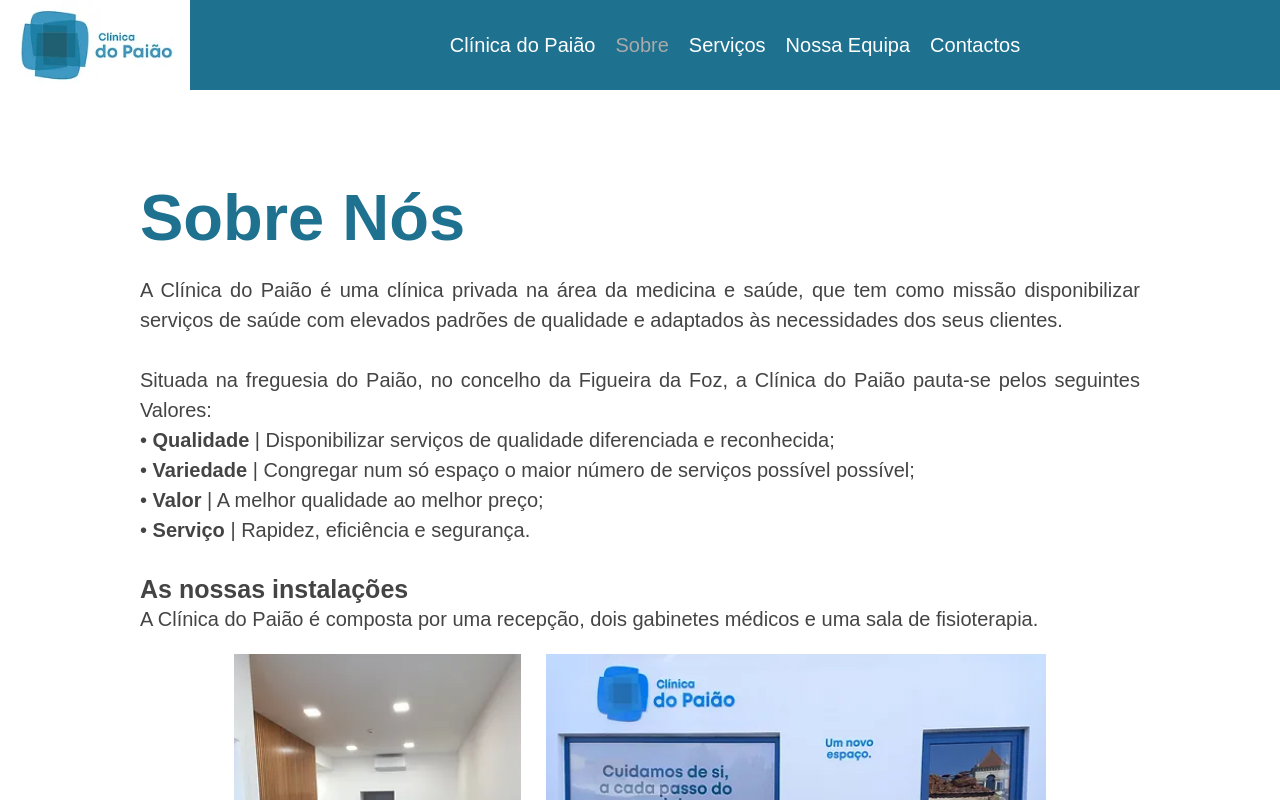
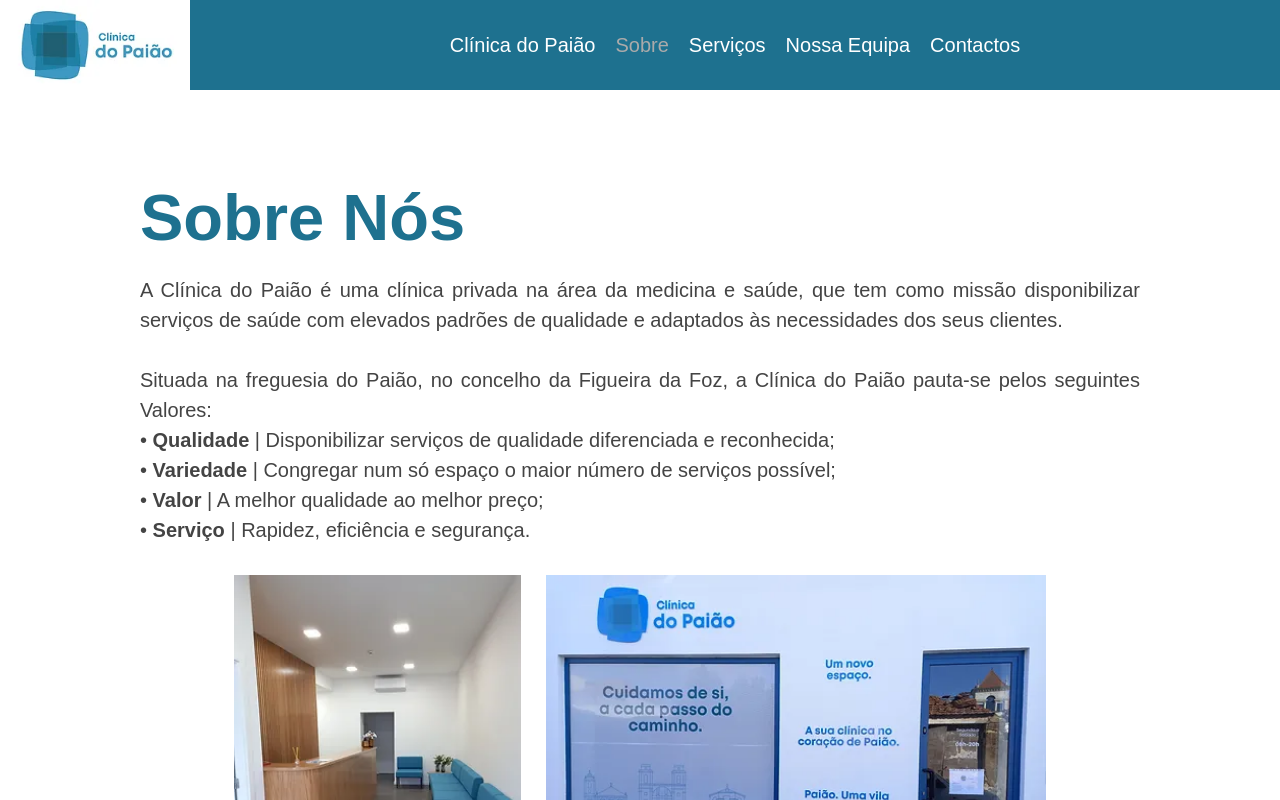
Before and after one commit to lucasoriental/clinicadopaiao, a React (Vite) app: page /sobre in a window 1280 px wide. Shown: the top 800 px of the page. Built offline with nearby package versions, Linux system fonts and the light colour scheme.

Commit message:
DEV
Corrigindo a informação na seção "Sobre" do website.

```diff
--- a/src/components/seccoes/sobre/sobre.jsx
+++ b/src/components/seccoes/sobre/sobre.jsx
@@ -26,7 +26,7 @@
           </p>
           <p>
             • <strong>Variedade</strong> | Congregar num só espaço o maior
-            número de serviços possível possível;
+            número de serviços possível;
           </p>
           <p>
             • <strong>Valor</strong> | A melhor qualidade ao melhor preço;
@@ -36,18 +36,12 @@
           </p>
         </div>
         <div>
-          <p id="titulo-sobre-parte-2">As nossas instalações</p>
-          <div className="paragrafos-geral">
-            <p>
-              A Clínica do Paião é composta por uma recepção, dois gabinetes
-              médicos e uma sala de fisioterapia.{" "}
-            </p>
           <div id="sobre_images">
             <img
               src={sobreImg1}
               className="sobre_img_2"
               alt="Foto da recepção"
-                style={{maxWidth: "287px", width: "60%" }}
+              style={{ maxWidth: "287px", width: "60%" }}
             />
             <img
               className="sobre_img_2"
@@ -59,7 +53,6 @@
         </div>
       </div>
     </div>
-    </div>
   );
 }
 
```
Lines whose indentation alone changed are shown as unchanged.
